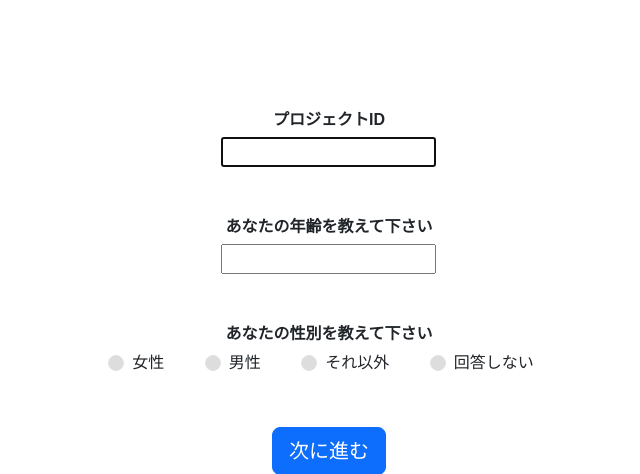
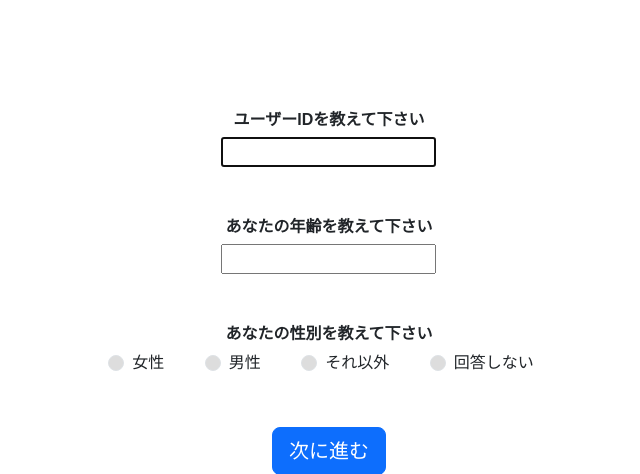
Before and after one commit to ksk-S/PhenoControl-JP, a Python web app: template templates/0_pre02_user_information.html in a window 1280 px wide. Shown: the part 147-621 px from the top of the page, without its empty margins (299-939 px from the left). Run offline with Jinja, Linux system fonts and the light colour scheme; the template is opened without the code that fills it, so the values that code supplies are empty.

Commit message:
Added feature for user id input. close #1

```diff
--- a/app.py
+++ b/app.py
@@ -216,9 +216,8 @@ def process():
             if key not in session['order']:
                 session['order'].append(key)
             else:
-                if key != 'id':
-                    session['order'].remove(key)
-                    session['order'].append(key)
+                session['order'].remove(key)
+                session['order'].append(key)
 
         debug_print("----------------------------")
         for key in session['order']:
--- a/templates/0_pre02_user_information.html
+++ b/templates/0_pre02_user_information.html
@@ -9,8 +9,8 @@
   <form action="/process" method="post" id="form" novalidate>
 
     <div class="custom_paragraph_area">
-      <h2 class="no-select no-right-click">プロジェクトID</h2>
-      <input type="number" class="no-spin" id="id" name="id" value="{{ id }}" required>
+      <h2 class="no-select no-right-click">ユーザーIDを教えて下さい</h2>
+      <input type="text" class="no-spin" id="user" name="user" required>
     </div>
 
     <div class="custom_paragraph_area">
```
